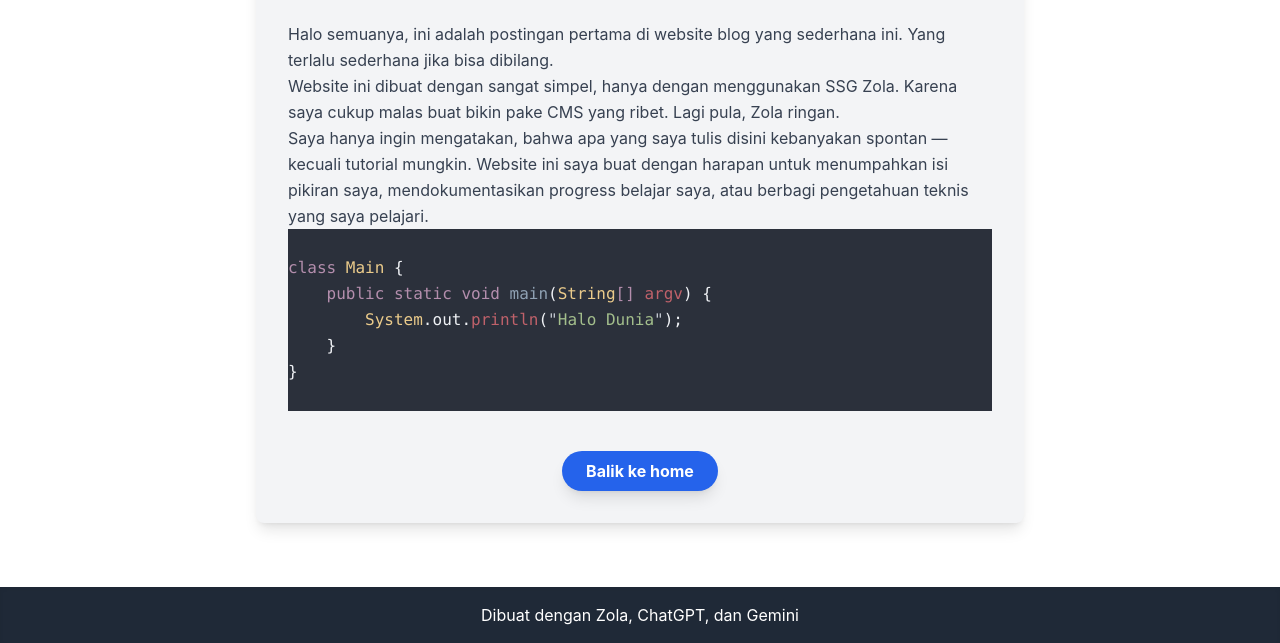
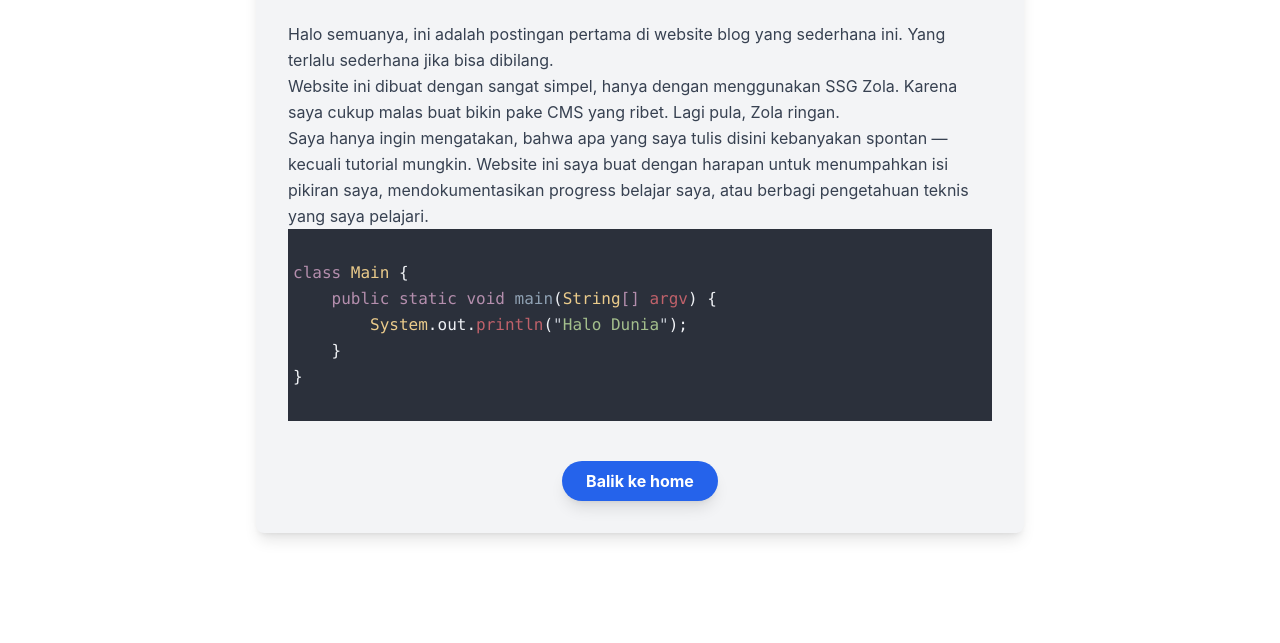
Before and after one commit to faqriansyah/faqriansyah.github.io, a plain HTML site: page docs/post/01-halo/index.html in a window 1280 px wide. Shown: the part 361-1004 px from the top of the page. After the commit the page ends 926 px from the top, so only its background shows below. Drawn offline with nearby package versions, Linux system fonts and the light colour scheme.

Commit message:
fixing code overlap and removing footer

```diff
--- a/docs/post/01-halo/index.html
+++ b/docs/post/01-halo/index.html
@@ -15,6 +15,10 @@
         }
         .image-pop-effect:hover {
             transform: scale(1.1);
+        }
+        pre {
+            overflow-x: auto;
+            padding: 5px;
         }
     </style>
 </head>
@@ -58,11 +62,5 @@
             </div>
         </div>
     </main>
-
-    <footer class="bg-gray-800 text-white p-4 text-center mt-8 shadow-inner">
-        <div class="container mx-auto">
-            <p>Dibuat dengan Zola, ChatGPT, dan Gemini</p>
-        </div>
-    </footer>
 </body>
 </html>
```
Also changed, not shown: templates/page.html (+4 -6 lines).
